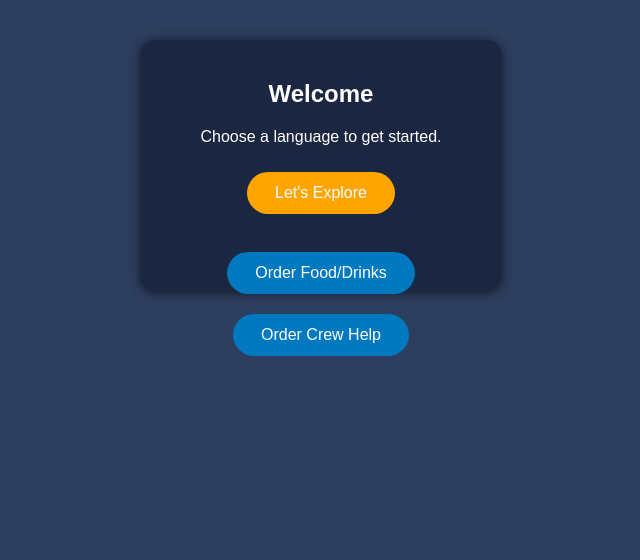
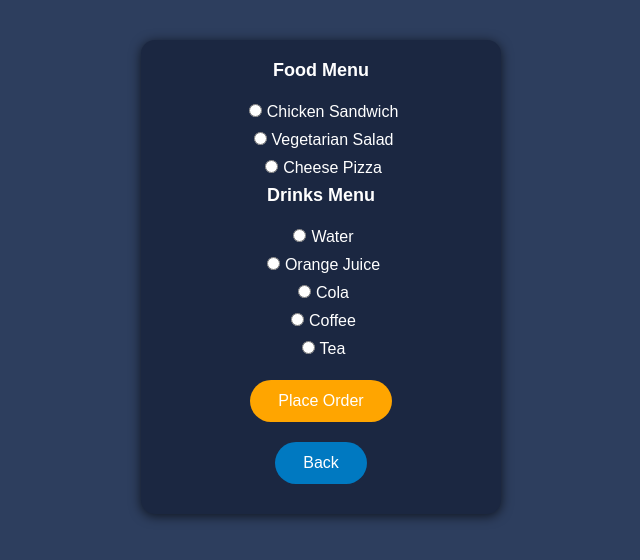
Before and after one commit to Sealking123/inflight-entertainmen, a website: page public/passenger.html in a window 1280 px wide. Both pictures are taken after a click on the button "Order Food/Drinks". Shown: the whole page, without its empty margins (319-959 px from the left). Drawn offline with nearby package versions, Linux system fonts and the light colour scheme; no server answers.

Commit message:
Update passenger.html

```diff
--- a/public/passenger.html
+++ b/public/passenger.html
@@ -5,7 +5,7 @@
   <meta charset="UTF-8" />
   <style>
     body { background: #2d3e5e; color: #fff; font-family: Arial, sans-serif; margin: 0; }
-    .screen { width: 320px; height: 210px; margin: 40px auto; background: #1b2741; border-radius: 14px; box-shadow: 0 2px 12px #000a; padding: 20px; }
+    .screen { width: 320px; min-height: 210px; margin: 40px auto; background: #1b2741; border-radius: 14px; box-shadow: 0 2px 12px #000a; padding: 20px; }
     .center { text-align: center; }
     .btn { background: #ffa500; border: none; color: #fff; padding: 12px 28px; border-radius: 24px; margin: 10px; font-size: 16px; cursor: pointer; }
     .btn.secondary { background: #0079c1; }
@@ -13,6 +13,13 @@
     .media-item { width: 64px; }
     .media-item img { width: 100%; border-radius: 6px; border: 2px solid #fff3; }
     .media-item-title { font-size: 12px; margin-top: 4px; text-align: center; }
+    .order-status { font-size: 15px; margin: 12px 0; color: #ffa500;}
+    .order-message { font-size: 14px; color: #ff5050;}
+    .food-menu, .drinks-menu { margin-top: 20px;}
+    .menu-title { font-weight: bold; font-size: 18px; margin-bottom: 8px;}
+    .food-item, .drink-item { margin-bottom: 8px;}
+    input[type="radio"] { margin-right: 5px;}
+    #orderForm { margin-top: 12px;}
   </style>
   <script src="/socket.io/socket.io.js"></script>
 </head>
@@ -23,7 +30,7 @@
       <p>Choose a language to get started.</p>
       <button class="btn" onclick="showMedia()">Let's Explore</button>
       <div style="margin-top: 18px;">
-        <button class="btn secondary">Order Food/Drinks</button>
+        <button class="btn secondary" onclick="showOrder()">Order Food/Drinks</button>
         <button class="btn secondary">Order Crew Help</button>
       </div>
     </div>
@@ -37,6 +44,30 @@
         <div class="media-item"><img src="https://via.placeholder.com/64x90?text=Movie3"><div class="media-item-title">Movie 3</div></div>
         <div class="media-item"><img src="https://via.placeholder.com/64x90?text=Movie4"><div class="media-item-title">Movie 4</div></div>
       </div>
+      <button class="btn secondary" onclick="showOrder()">Order Food/Drinks</button>
+    </div>
+  </div>
+  <div class="screen" id="orderScreen" style="display:none">
+    <div class="center">
+      <div class="menu-title">Food Menu</div>
+      <div class="food-menu">
+        <div class="food-item"><input type="radio" name="menu" value="Chicken Sandwich">Chicken Sandwich</div>
+        <div class="food-item"><input type="radio" name="menu" value="Vegetarian Salad">Vegetarian Salad</div>
+        <div class="food-item"><input type="radio" name="menu" value="Cheese Pizza">Cheese Pizza</div>
+      </div>
+      <div class="menu-title">Drinks Menu</div>
+      <div class="drinks-menu">
+        <div class="drink-item"><input type="radio" name="menu" value="Water">Water</div>
+        <div class="drink-item"><input type="radio" name="menu" value="Orange Juice">Orange Juice</div>
+        <div class="drink-item"><input type="radio" name="menu" value="Cola">Cola</div>
+        <div class="drink-item"><input type="radio" name="menu" value="Coffee">Coffee</div>
+        <div class="drink-item"><input type="radio" name="menu" value="Tea">Tea</div>
+      </div>
+      <form id="orderForm" onsubmit="submitOrder(event)">
+        <button class="btn" type="submit">Place Order</button>
+      </form>
+      <div id="orderStatus"></div>
+      <button class="btn secondary" onclick="backToMedia()">Back</button>
     </div>
   </div>
   <div class="screen" id="lockedScreen" style="display:none">
@@ -62,9 +93,19 @@
   </div>
   <script>
     const socket = io();
+    let myOrderId = null;
+
     function showMedia() {
-      document.getElementById('welcomeScreen').style.display = 'none';
+      hideAll();
       document.getElementById('mediaScreen').style.display = '';
+    }
+    function showOrder() {
+      hideAll();
+      document.getElementById('orderScreen').style.display = '';
+      document.getElementById('orderStatus').innerHTML = '';
+    }
+    function backToMedia() {
+      showMedia();
     }
     function lockScreens() {
       hideAll();
@@ -86,8 +127,40 @@
       setTimeout(unlockScreens, 7000);
     }
     function hideAll() {
-      ['welcomeScreen','mediaScreen','lockedScreen','safetyScreen','announceScreen'].forEach(id => document.getElementById(id).style.display = 'none');
+      ['welcomeScreen','mediaScreen','lockedScreen','safetyScreen','announceScreen','orderScreen'].forEach(id => document.getElementById(id).style.display = 'none');
     }
+
+    // Order logic
+    function submitOrder(e) {
+      e.preventDefault();
+      const radio = document.querySelector('input[name="menu"]:checked');
+      if(!radio) {
+        alert("Please select a food or drink item.");
+        return;
+      }
+      const item = radio.value;
+      const order = { item };
+      socket.emit('place-order', order);
+      document.getElementById('orderStatus').innerHTML = '<div class="order-status">Order placed: ' + item + '. Waiting for approval...</div>';
+    }
+
+    socket.on('new-order', (order) => {
+      // If this is our order, remember the id
+      if(order.item && !myOrderId) {
+        myOrderId = order.id;
+      }
+    });
+
+    socket.on('order-update', (order) => {
+      if(myOrderId && order.id === myOrderId) {
+        let statusMsg = '<div class="order-status">Your order: '+order.item+'<br>Status: '+order.status+'</div>';
+        if(order.status === "Denied" || order.status === "Cancelled") {
+          statusMsg += '<div class="order-message">'+order.message+'</div>';
+        }
+        document.getElementById('orderStatus').innerHTML = statusMsg;
+      }
+    });
+
     // Listen for admin commands
     socket.on('screen-command', (cmd) => {
       if (cmd.type === 'lock') lockScreens();
```
